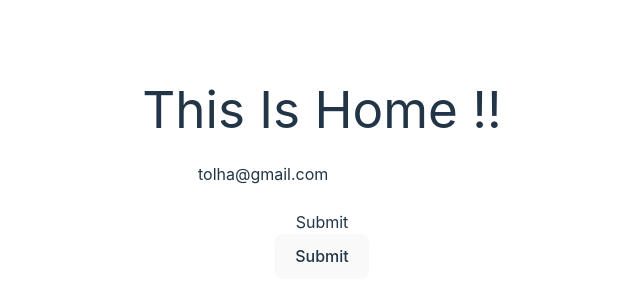
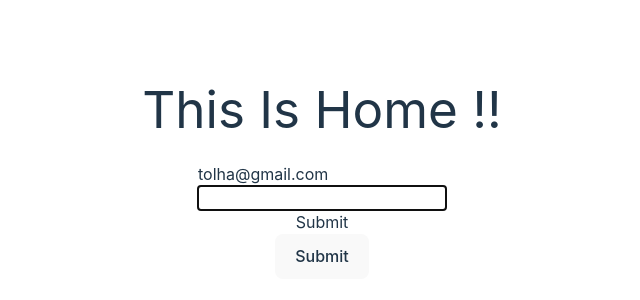
Before and after one commit to sheikhmuhammadantor/milestone-08-react-router, a React (Vite) app in the folder Module46/FromAndContextAPI/: page /home in a window 1280 px wide. Shown: the part 220-520 px from the top of the page, without its empty margins (318-958 px from the left). Built offline with nearby package versions, Linux system fonts and the light colour scheme.

Commit message:
useRef Practice Done.

```diff
--- /dev/null
+++ b/Module46/FromAndContextAPI/src/compontnts/Form/UseRefFrom.jsx
@@ -0,0 +1,49 @@
+import { useEffect, useRef, useState } from "react"
+
+
+function UseRefFrom() {
+    const nameRef = useRef()
+    const passwordRef = useRef();
+    const [error, setError] = useState(false);
+
+    useEffect(() => {
+        passwordRef.current.focus();
+    }, []);
+
+    const handelSubmit = (e) => {
+        e.preventDefault()
+        const password = passwordRef.current.value;
+        if (password.length >= 8) {
+            setError(false);
+            console.log(password);
+        } else {
+            setError(true);
+        }
+
+        console.log(nameRef.current.value);
+    }
+
+
+    return (
+        <div>
+            <form onSubmit={handelSubmit} className="space-y-2">
+                <input ref={nameRef} type="text" name="name" />
+                <br />
+                <input defaultValue={'tolha@gmail.com'} type="email" name="email" />
+                <br />
+                <input ref={passwordRef} type="password" name="password" />
+                <br />
+                <div>
+                    {
+                        error ? <div><small className="text-red-500 text-xs">Password Must be 8 Characters or longer !!</small></div> : null
+                    }
+                </div>
+                <input type="submit" value="Submit" className="border p-2 rounded-xl px-4 bg-gray-800" />
+                <br />
+                <button type="submit">Submit</button>
+            </form>
+        </div>
+    )
+}
+
+export default UseRefFrom
--- a/Module46/FromAndContextAPI/src/compontnts/Home.jsx
+++ b/Module46/FromAndContextAPI/src/compontnts/Home.jsx
@@ -1,5 +1,6 @@
 import PageTitle from "../utility/PageTitle";
-import StateForm from "./Form/StateForm";
+import UseRefFrom from "./Form/UseRefFrom";
+// import StateForm from "./Form/StateForm";
 // import SimpleForm from "./Form/SimpleForm";
 
 export default function Home() {
@@ -9,8 +10,10 @@ export default function Home() {
       <PageTitle title={"Home"}></PageTitle>
 
       {/* Start Main Work */}
+
       {/* <SimpleForm></SimpleForm> */}
-      <StateForm></StateForm>
+      {/* <StateForm></StateForm> */}
+      <UseRefFrom></UseRefFrom>
 
     </div>
   )
```
